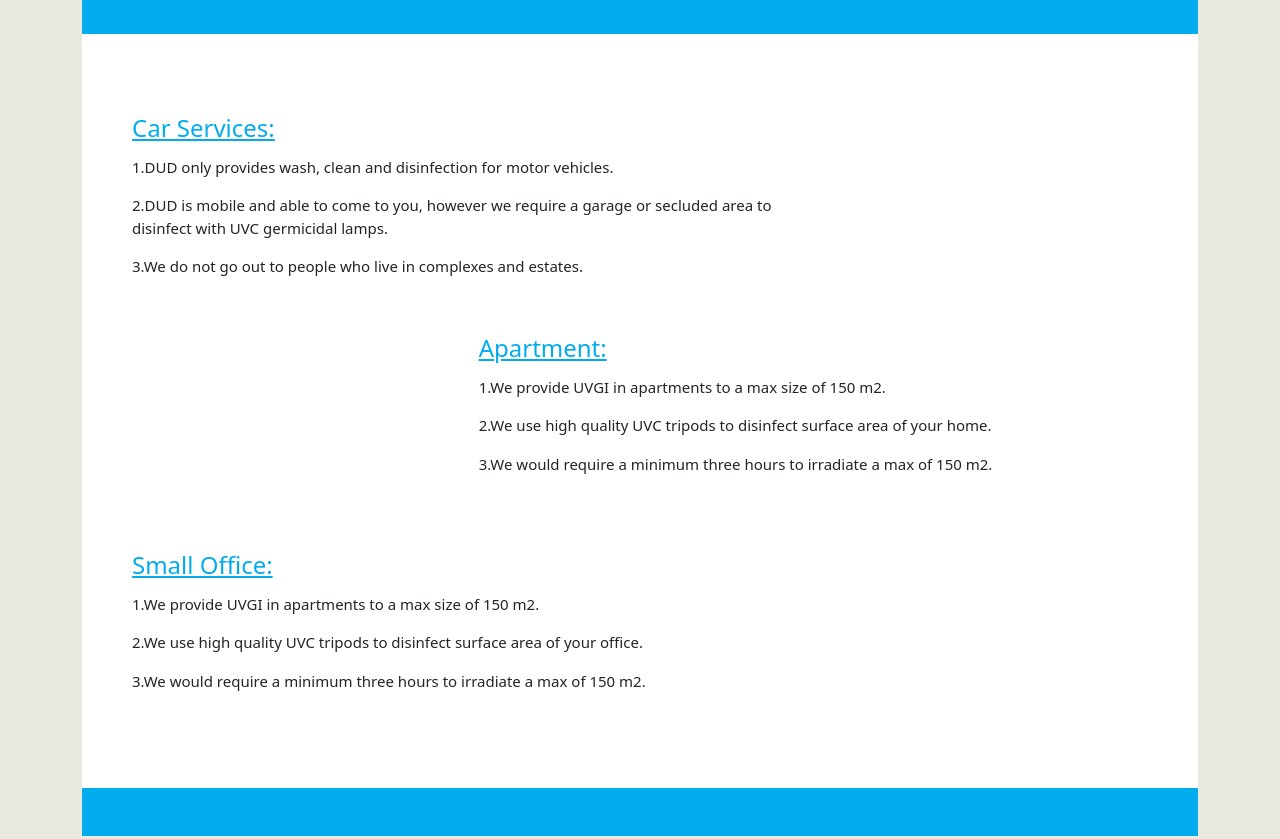
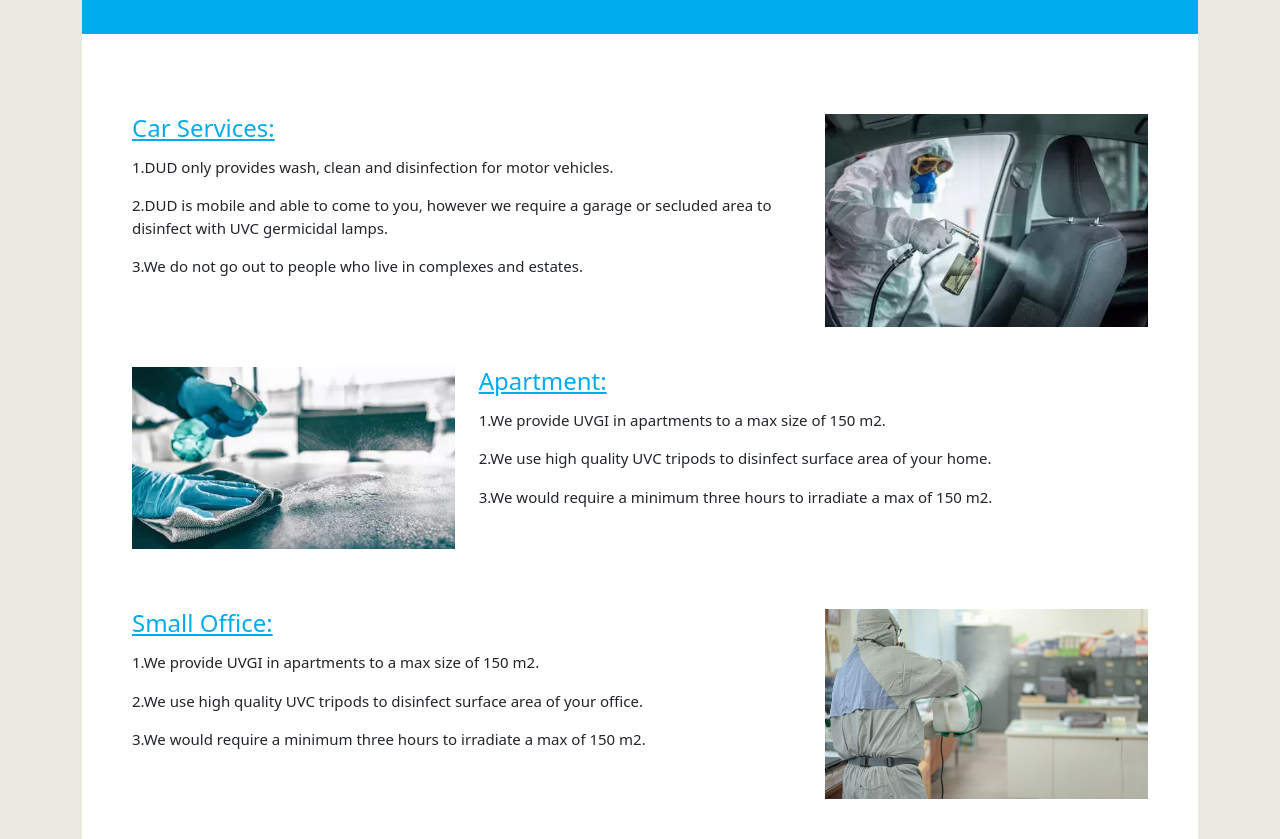
Before and after one commit to Anasiqbal808/animation-web, a plain HTML site: page service.html in a window 1280 px wide. Shown: the part 200-1039 px from the top of the page. Drawn offline with nearby package versions, Linux system fonts and the light colour scheme.

Commit message:
Update service.html

```diff
--- a/service.html
+++ b/service.html
@@ -56,14 +56,14 @@
                         </div>
 
                         <div class="col-lg-4 col-md-4 col-sm-12">
-                           <img src="img/cal1.jpg" width="100%" alt="">
+                           <img src="./cal1.jpg" width="100%" alt="">
                         </div>
 
                     </div>
 
                     <div class="row boom">
                         <div class="col-lg-4 col-md-4 col-sm-12">
-                           <img src="img/cal2.jpg" width="100%" alt="">
+                           <img src="./cal2.jpg" width="100%" alt="">
                         </div>
 
                         <div class="col-lg-8 col-md-8 col-sm-12">
@@ -83,7 +83,7 @@
                         </div>
 
                         <div class="col-lg-4 col-md-4 col-sm-12">
-                           <img src="img/cal3.jpg" width="100%" alt="">
+                           <img src="./cal3.jpg" width="100%" alt="">
                         </div>
                     </div>
             </div>
```
